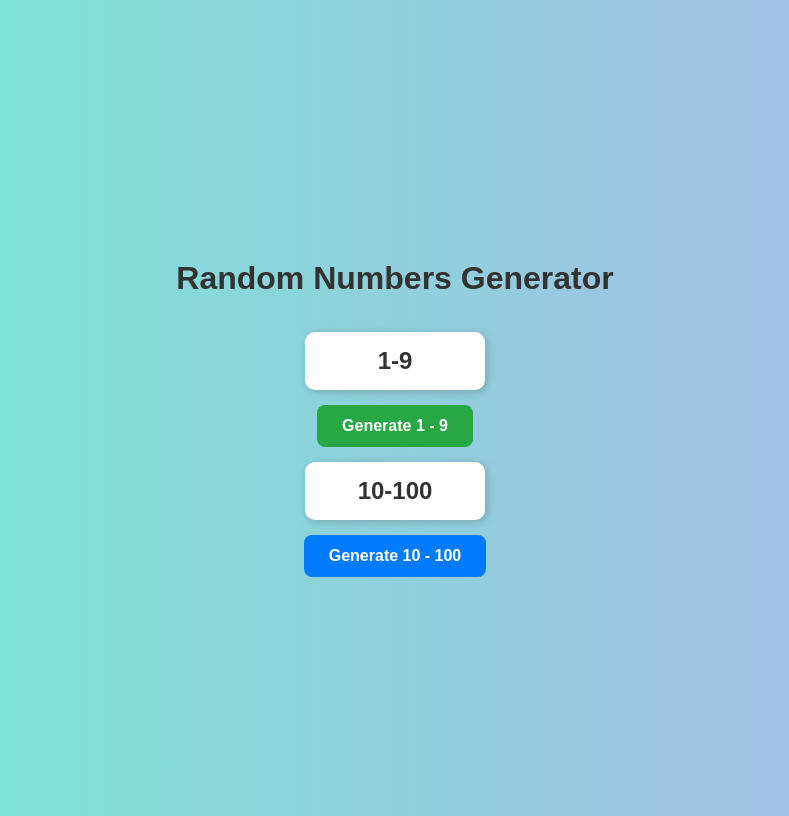
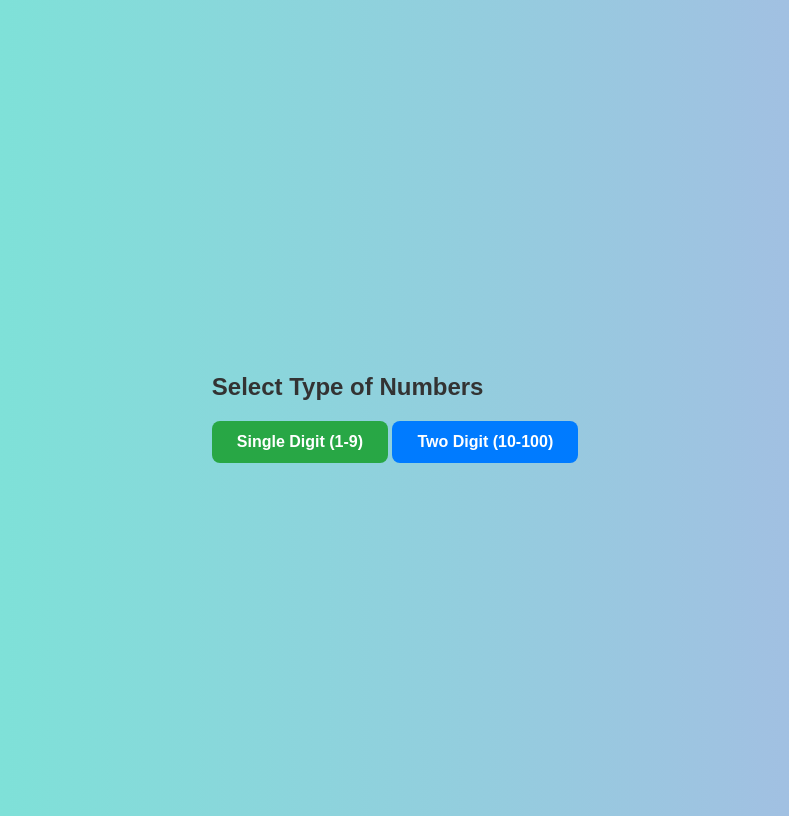
Before and after one commit to AnveshPeddelli/SummationPractive_twoNumbers, a plain HTML site: page index.html in a window 1280 px wide. Shown: the whole page, without its empty margins (245-1034 px from the left). Drawn offline with Linux system fonts and the light colour scheme.

Commit message:
created a toggle button to select the type of numbers

```diff
--- a/index.html
+++ b/index.html
@@ -14,9 +14,6 @@
             flex-direction: column;
             background: linear-gradient(to right, #74ebd5, #acb6e5);
             color: #333;
-        }
-        h1 {
-            margin-bottom: 20px;
         }
         .box {
             font-size: 1.5rem;
@@ -45,34 +42,62 @@
             color: white;
             transition: 0.3s;
         }
-        .btn-small {
+        .btn-single {
             background-color: #28a745;
         }
-        .btn-small:hover {
+        .btn-single:hover {
             background-color: #218838;
         }
-        .btn-large {
+        .btn-double {
             background-color: #007bff;
         }
-        .btn-large:hover {
+        .btn-double:hover {
             background-color: #0056b3;
+        }
+        .hidden {
+            display: none;
         }
     </style>
 </head>
 <body>
-    <h1>Random Numbers Generator</h1>
-    <div class="box" id="smallNumbers">1-9</div>
-    <button class="btn-small" onclick="generateNumbers(1, 9, 'smallNumbers')">Generate 1 - 9</button>
 
-    <div class="box" id="largeNumbers">10-100</div>
-    <button class="btn-large" onclick="generateNumbers(10, 100, 'largeNumbers')">Generate 10 - 100</button>
+    <!-- Initial Selection -->
+    <div id="selection">
+        <h2>Select Type of Numbers</h2>
+        <button class="btn-single" onclick="showGenerator('single')">Single Digit (1-9)</button>
+        <button class="btn-double" onclick="showGenerator('double')">Two Digit (10-100)</button>
+    </div>
+
+    <!-- Single Digit Generator -->
+    <div id="singleGenerator" class="hidden">
+        <h2>Single Digit Numbers</h2>
+        <div class="box" id="singleNumbers">1-9</div>
+        <button class="btn-single" onclick="generateNumbers(1, 9, 'singleNumbers')">Generate 1 - 9</button>
+    </div>
+
+    <!-- Two Digit Generator -->
+    <div id="doubleGenerator" class="hidden">
+        <h2>Two Digit Numbers</h2>
+        <div class="box" id="doubleNumbers">10-100</div>
+        <button class="btn-double" onclick="generateNumbers(10, 100, 'doubleNumbers')">Generate 10 - 100</button>
+    </div>
 
     <script>
+        function showGenerator(type) {
+            document.getElementById("selection").classList.add("hidden");
+            if (type === "single") {
+                document.getElementById("singleGenerator").classList.remove("hidden");
+            } else {
+                document.getElementById("doubleGenerator").classList.remove("hidden");
+            }
+        }
+
         function generateNumbers(min, max, elementId) {
             const num1 = Math.floor(Math.random() * (max - min + 1)) + min;
             const num2 = Math.floor(Math.random() * (max - min + 1)) + min;
             document.getElementById(elementId).innerText = `${num1} - ${num2}`;
         }
     </script>
+
 </body>
 </html>
```
